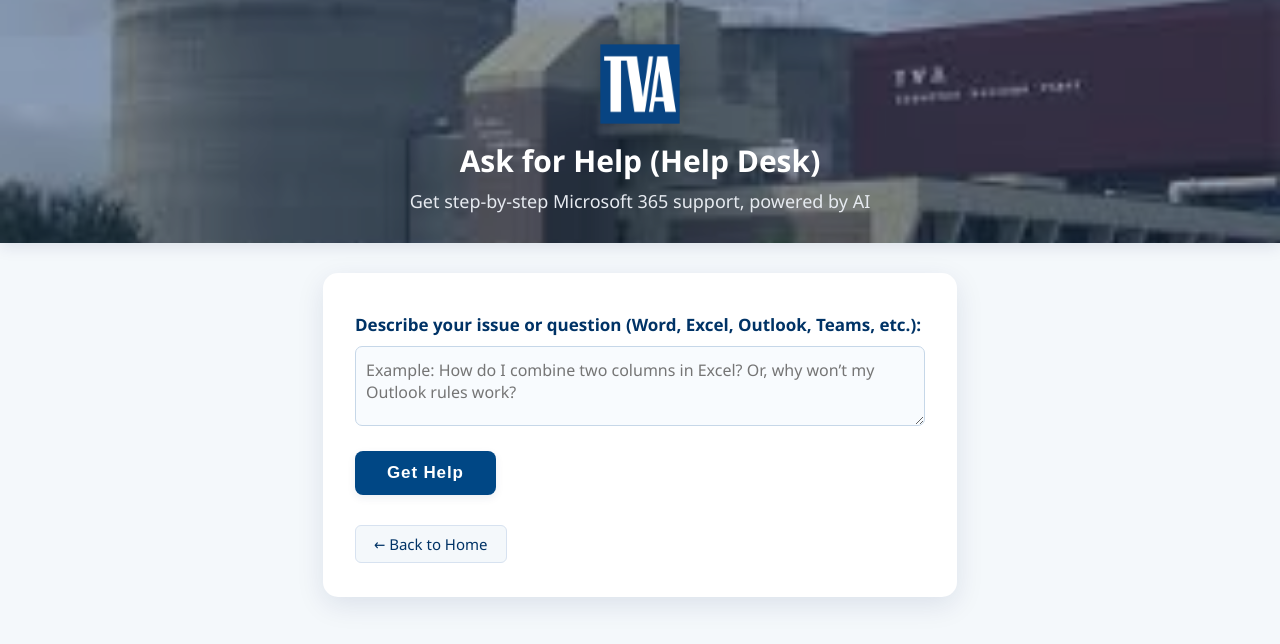
After one commit to boombee101/copilot_app, a Flask app: page /help in a window 1280 px wide. The commit adds this page. Shown: the top 644 px of the page. Run offline with Flask 3, Linux system fonts and the light colour scheme.

Commit message:
Add working Help Desk page and update home.html button

```diff
--- a/app.py
+++ b/app.py
@@ -231,6 +231,38 @@ def ask_help():
     # For now, just redirect to home or show a placeholder
     return render_template('home.html')
 
+@app.route('/help', methods=['GET', 'POST'])
+def help_desk():
+    answer = None
+    user_question = ""
+    if request.method == 'POST':
+        user_question = request.form.get('user_question', '').strip()
+        if user_question:
+            try:
+                # This uses your OpenAI API for a real AI answer.
+                # You can improve the prompt as needed for TVA style!
+                response = client.chat.completions.create(
+                    model="gpt-4",
+                    messages=[
+                        {"role": "system", "content": (
+                            "You are an expert Microsoft 365 support agent for TVA employees. "
+                            "Provide clear, plain-language, step-by-step instructions to help solve their problem. "
+                            "Keep it beginner-friendly, use numbered steps, and avoid jargon."
+                        )},
+                        {"role": "user", "content": f"Issue: {user_question}"}
+                    ],
+                    temperature=0.3,
+                    max_tokens=550
+                )
+                answer = response.choices[0].message.content.strip()
+            except Exception as e:
+                print(f"⚠️ OpenAI error: {e}")
+                answer = "⚠️ Sorry, we couldn't get an answer from the AI. Please try again later."
+        else:
+            answer = "Please enter your Microsoft 365 issue or question above."
+    return render_template("help.html", answer=answer, user_question=user_question)
+
+
 
 if __name__ == '__main__':
     print("✅ SQN Copilot Companion running...")
--- /dev/null
+++ b/templates/help.html
@@ -0,0 +1,168 @@
+<!DOCTYPE html>
+<html lang="en">
+<head>
+  <meta charset="UTF-8">
+  <title>Ask for Help | TVA Copilot Help Desk</title>
+  <meta name="viewport" content="width=device-width, initial-scale=1.0">
+  <style>
+    body {
+      font-family: "Segoe UI", Tahoma, Arial, sans-serif;
+      background: #f4f8fb;
+      margin: 0;
+      padding: 0;
+      color: #003366;
+    }
+    .header {
+      background: url('/static/images/sqn2.jpg') center center/cover no-repeat, linear-gradient(90deg, #003366 65%, #426da9 100%);
+      color: #fff;
+      padding: 44px 20px 30px 20px;
+      text-align: center;
+      position: relative;
+      box-shadow: 0 4px 15px rgba(0,34,85,0.10);
+    }
+    .header::after {
+      content: "";
+      position: absolute;
+      left: 0; top: 0; width: 100%; height: 100%;
+      background: rgba(0, 40, 85, 0.42);
+      pointer-events: none;
+      z-index: 1;
+    }
+    .header-content {
+      position: relative;
+      z-index: 2;
+    }
+    .header img {
+      max-width: 80px;
+      margin-bottom: 6px;
+      filter: drop-shadow(0 2px 8px rgba(0,0,0,0.18));
+    }
+    .header h2 {
+      font-size: 30px;
+      font-weight: 700;
+      margin-bottom: 2px;
+      margin-top: 5px;
+    }
+    .header .subtitle {
+      font-size: 18px;
+      color: #e6eaf0;
+      margin-bottom: 0;
+      margin-top: 8px;
+    }
+    .container {
+      max-width: 570px;
+      margin: 30px auto 0 auto;
+      background: #fff;
+      border-radius: 15px;
+      box-shadow: 0 8px 28px rgba(0,34,85,0.10);
+      padding: 40px 32px 34px 32px;
+    }
+    .label {
+      font-size: 17px;
+      color: #003366;
+      font-weight: 600;
+      margin-bottom: 10px;
+      display: block;
+    }
+    textarea {
+      width: 100%;
+      font-size: 16px;
+      border: 1.2px solid #c6d7e8;
+      border-radius: 7px;
+      min-height: 80px;
+      padding: 12px 10px;
+      resize: vertical;
+      background: #f8fbfe;
+      color: #003366;
+      margin-bottom: 16px;
+      font-family: inherit;
+      box-sizing: border-box;
+      transition: border 0.15s;
+    }
+    textarea:focus {
+      border: 1.7px solid #004785;
+      outline: none;
+      background: #f4f8fb;
+    }
+    .button {
+      background: #004785;
+      color: white;
+      border: none;
+      padding: 12px 32px;
+      font-size: 17px;
+      border-radius: 8px;
+      cursor: pointer;
+      font-weight: 600;
+      margin-top: 4px;
+      box-shadow: 0 3px 9px rgba(0,50,100,0.08);
+      transition: background 0.17s, box-shadow 0.18s;
+      letter-spacing: 0.05em;
+    }
+    .button:hover {
+      background: #003366;
+      box-shadow: 0 8px 18px rgba(0,41,105,0.12);
+    }
+    .result-block {
+      background: #eaf3fb;
+      border-left: 5px solid #004785;
+      border-radius: 9px;
+      padding: 18px 16px 13px 18px;
+      margin-top: 28px;
+      color: #193457;
+      font-size: 16px;
+      line-height: 1.7;
+      box-shadow: 0 2px 9px rgba(0,41,105,0.06);
+      word-break: break-word;
+      white-space: pre-wrap;
+    }
+    .back-link {
+      display: inline-block;
+      margin-top: 30px;
+      font-size: 15px;
+      color: #003366;
+      text-decoration: none;
+      background: #f4f8fb;
+      padding: 8px 18px;
+      border-radius: 6px;
+      border: 1px solid #d7e2f0;
+      transition: background 0.17s, color 0.16s;
+    }
+    .back-link:hover {
+      background: #eaf3fb;
+      color: #004785;
+      text-decoration: underline;
+    }
+    @media (max-width: 680px) {
+      .container { padding: 17px 5vw 17px 5vw; }
+      .header h2 { font-size: 24px;}
+    }
+  </style>
+</head>
+<body>
+  <div class="header">
+    <div class="header-content">
+      <img src="/static/images/tva_logo.png" alt="TVA Logo" />
+      <h2>Ask for Help (Help Desk)</h2>
+      <div class="subtitle">Get step-by-step Microsoft 365 support, powered by AI</div>
+    </div>
+  </div>
+  <div class="container">
+    <form method="post" autocomplete="off">
+      <label class="label" for="user_question">
+        Describe your issue or question (Word, Excel, Outlook, Teams, etc.):
+      </label>
+      <textarea name="user_question" id="user_question" placeholder="Example: How do I combine two columns in Excel? Or, why won’t my Outlook rules work?" required>{{ user_question }}</textarea>
+      <button class="button" type="submit">Get Help</button>
+    </form>
+
+    {% if answer %}
+      <div class="result-block">
+        <b>Step-by-step instructions:</b><br>
+        {{ answer|safe }}
+      </div>
+    {% endif %}
+
+    <a class="back-link" href="{{ url_for('home') }}">&#8592; Back to Home</a>
+  </div>
+</body>
+</html>
--- a/templates/home.html
+++ b/templates/home.html
@@ -229,7 +229,7 @@
         <span class="icon">💬</span>
         <h3>Ask for Help (Help Desk)</h3>
         <p>Describe your issue in any Microsoft app and get a step-by-step answer in plain language, not tech jargon. Perfect for solving annoying or advanced problems fast.</p>
-        <a href="{{ url_for('home') }}" class="button">Open Help Desk</a>
+        <a href="{{ url_for('help_desk') }}" class="button">Open Help Desk</a>
       </div>
       <div class="feature-block">
         <span class="icon">⚙️</span>
@@ -245,7 +245,7 @@
       </div>
     </div>
     <div class="footer">
-    | SQN Copilot Companion
+      Built with ❤️ for TVA | SQN Copilot Companion
     </div>
   </div>
 </body>
```
